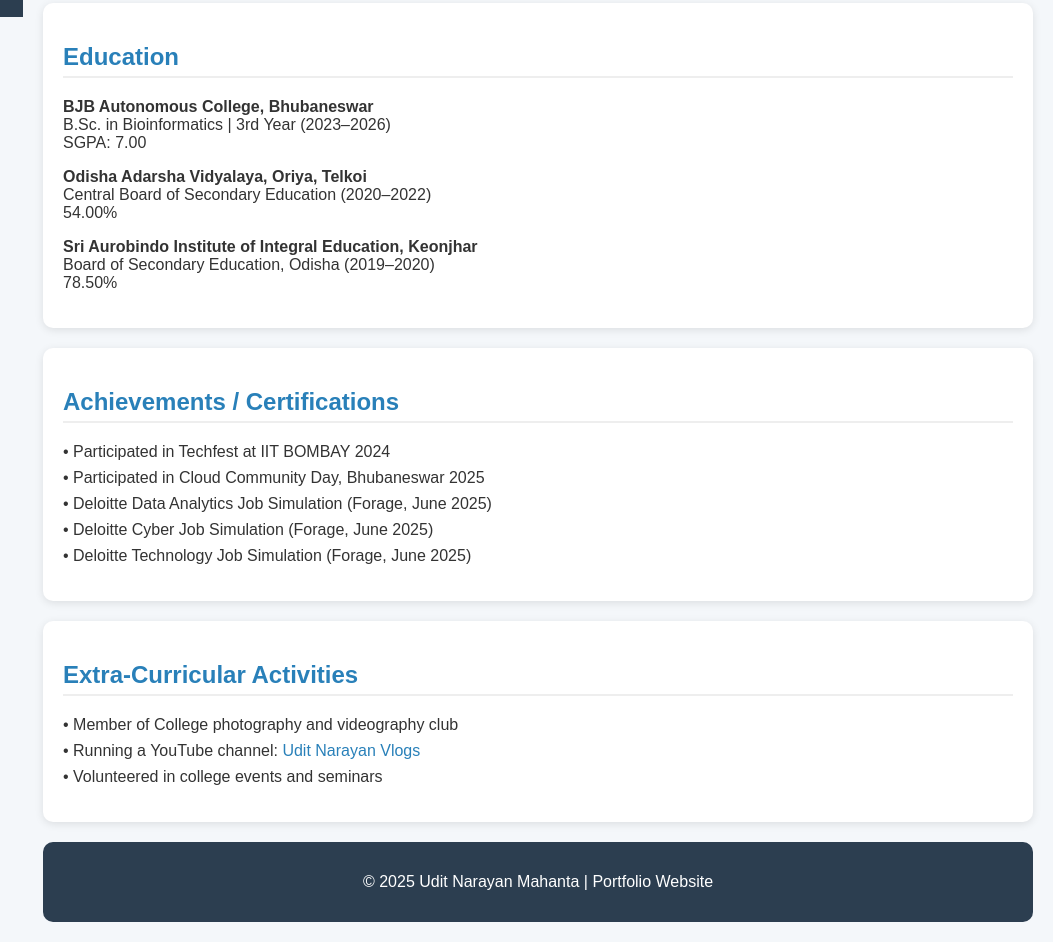
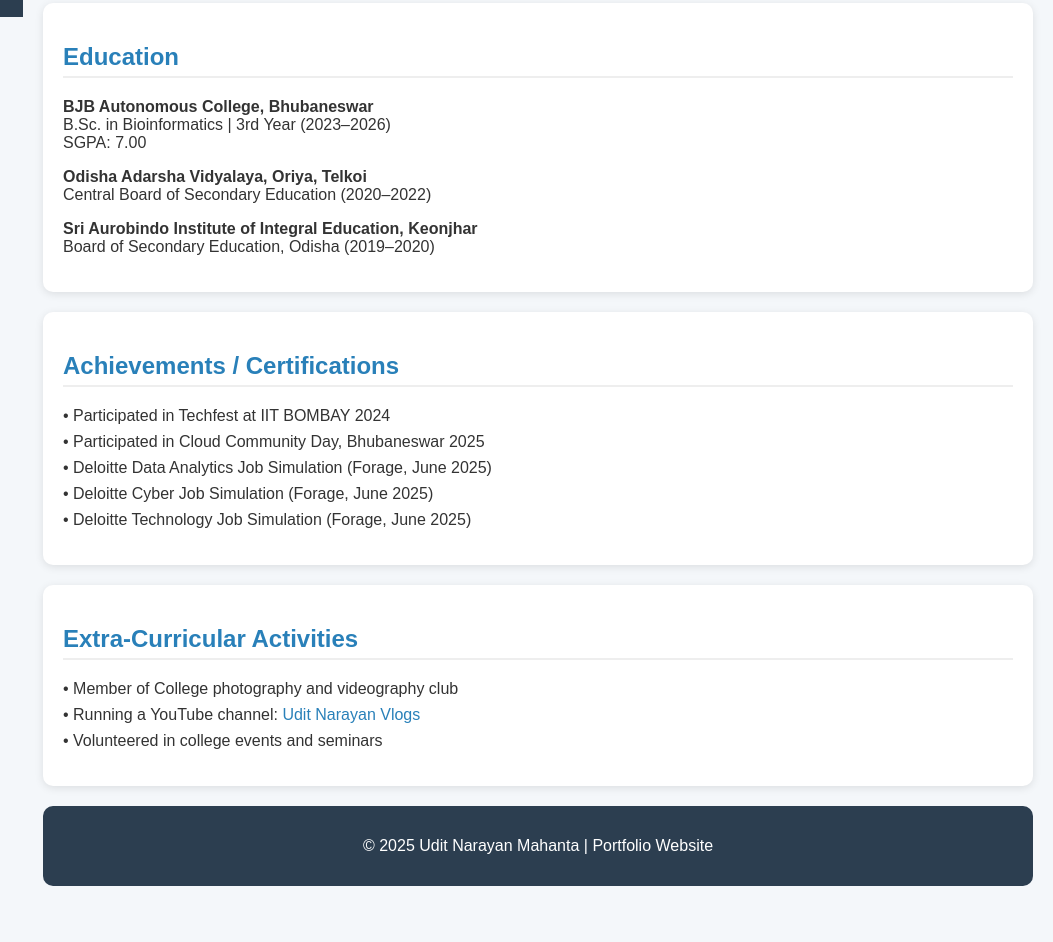
Before and after one commit to iamunm/udit-webpage, a plain HTML site: page index.html in a window 1280 px wide. Shown: the part 843-1785 px from the top of the page, without its empty margins (227-1280 px from the left). After the commit the page ends 1749 px from the top, so only its background shows below. Drawn offline with Linux system fonts and the light colour scheme.

Commit message:
Update index.html

```diff
--- a/index.html
+++ b/index.html
@@ -179,11 +179,11 @@
 
       <p><b>Odisha Adarsha Vidyalaya, Oriya, Telkoi</b><br>
       Central Board of Secondary Education (2020–2022)<br>
-      54.00%</p>
+      </p>
 
       <p><b>Sri Aurobindo Institute of Integral Education, Keonjhar</b><br>
       Board of Secondary Education, Odisha (2019–2020)<br>
-      78.50%</p>
+      </p>
     </section>
 
     <section id="achievements">
```
